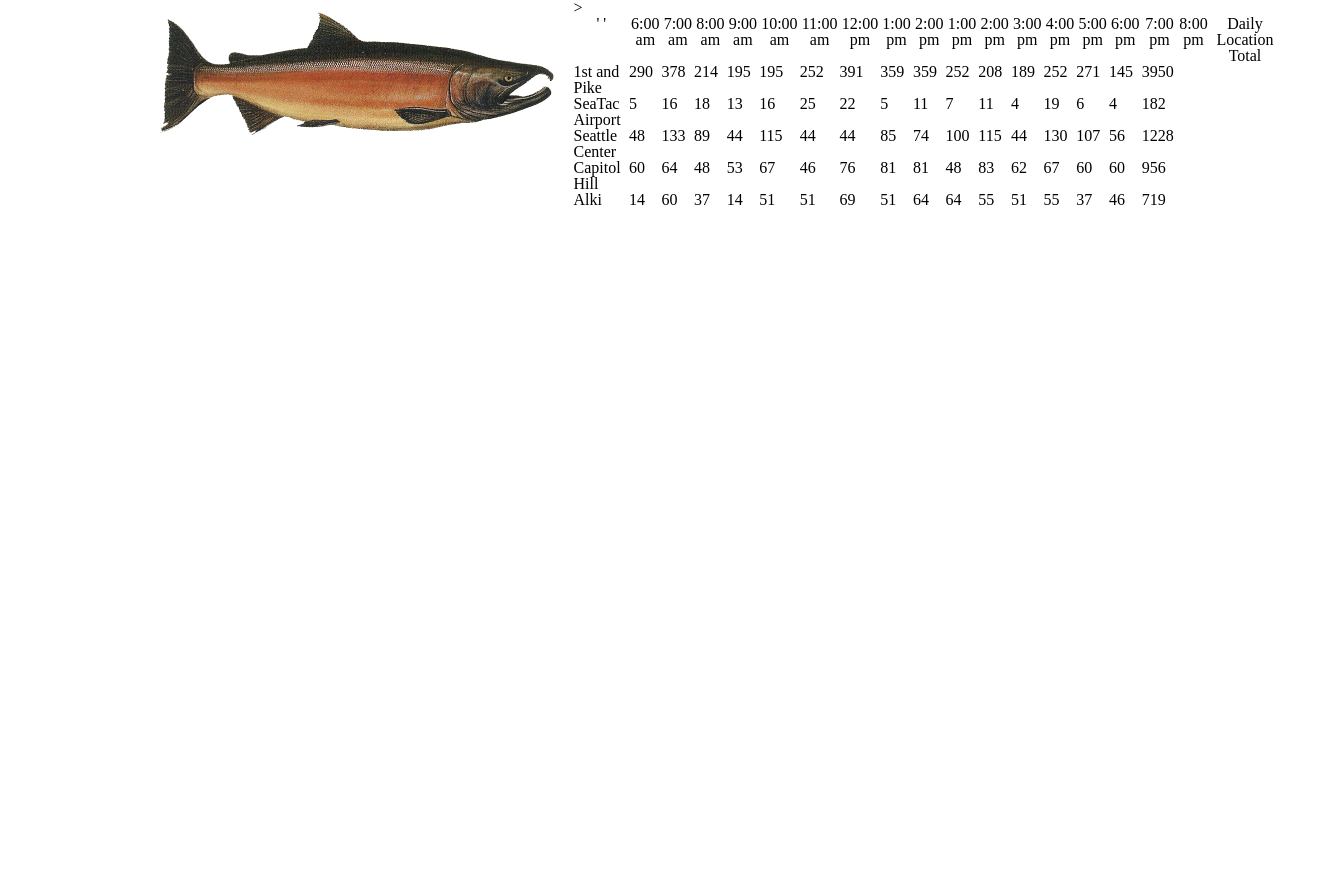
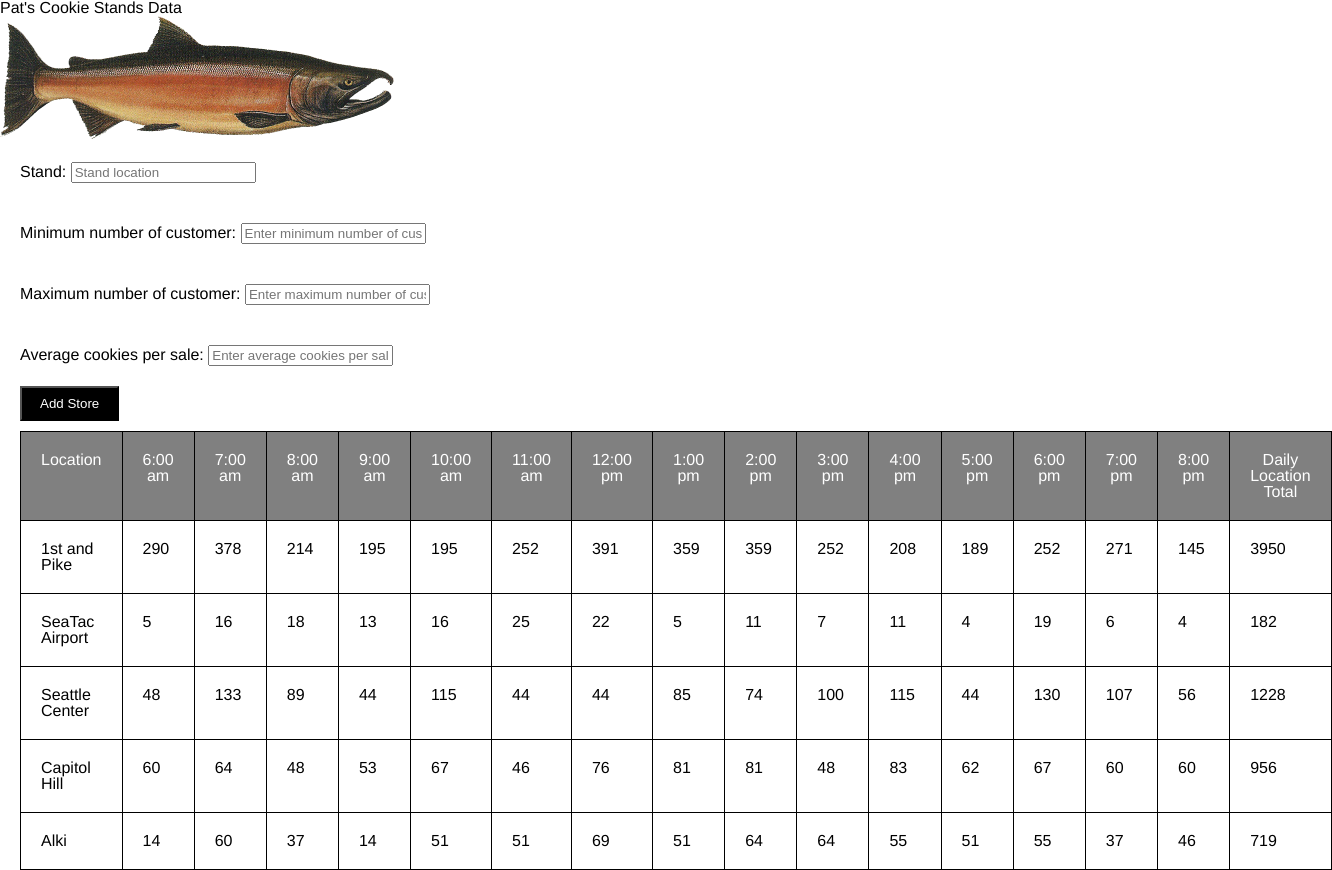
Before and after one commit to kbperez/cookie-stand, a plain HTML site: page sales.html in a window 1280 px wide. Shown: the whole page, 1332 px wide, since content can reach past the window. Before the commit the page ends 800 px from the top, so only its background shows below. Drawn offline with Linux system fonts and the light colour scheme.

Commit message:
Accepts input

```diff
--- a/app.js
+++ b/app.js
@@ -1,6 +1,7 @@
 'use strict';
 
 var table = document.getElementById('table_content');
+var form = document.getElementById('input_form');
 var sites = [];
 var data = [];
 
@@ -57,7 +58,10 @@ sites.push(capHill);
 sites.push(alki);
 console.log('sites',sites);
 
+
 //Create an array with the store location first, the hourly sales data, and total  location sales, converts array to a string and adds a table row
+
+Store.prototype.tableRow = function () {
   for (var i = 0; i < sites.length; i++) {
     var rowInfo = ['<td>' + sites[i].location + '</td>'];
     console.log('begin',rowInfo);
@@ -77,26 +81,26 @@ newRow = document.createElement('tr');
   newRow.innerHTML = rowInfoStr;
   table.appendChild(newRow);
   }
+}
 
-// for (var i = 0; i < sites.length; i++) {
-//   var totalInfo = ['<td>' + 'Totals ' + '</td>'];
-//   var sitesCookies=0;
-//
-//   for(var j=0; j < sites[i].hrSales.length; j++) {
-//     sitesCookies += sites[i].hrSales[j];
-//   }
-//
-//   totalInfo.push('<td>' + sites[i].sitesCookies + '</td>');
-//
-// console.log(totalInfo);
-//
-// var totalInfoStr = rowInfo.join(' ');
-//
-// console.log(totalInfoStr);
-//
-// var newRow;
-//
-// newRow = document.createElement('tr');
-// newRow.innerHTML = totalInfoStr;
-// table.appendChild(newRow);
-// }
+function formData(event) {
+  event.preventDefault();
+
+  var stand = event.target.stand.value;
+  var min_cust = parseInt(event.target.min_cust.value);
+  var max_cust = parseInt(event.target.max_cust.value);
+  var avg_cookies = parseFloat(event.target.avg_cookies.value);
+
+  console.log(stand, min_cust, max_cust, avg_cookies);
+
+  data.push(new Store(min_cust, max_cust, avg_cookies, stand));
+  //createTable();
+  //form.reset();
+}
+
+form.addEventListener('submit', formData);
+
+
+
+
+pikeAndFirst.tableRow();
--- a/sales.html
+++ b/sales.html
@@ -1,25 +1,59 @@
 <!DOCTYPE html>
 <html>
-  <head>
-    <!-- meta data goes here -->
+<head>
+  <title>Sales Data</title>
+  <link rel="stylesheet" href="reset.css">
+  <link rel="stylesheet" href="style.css">
 
-    <link rel="stylesheet" href="reset.css">
-    <link rel="stylesheet" href="style.css">
-    <title>Sales Data</title>
-  </head>
+</head>
+
+<header>
+    <h1>Pat's Cookie Stands Data</h1>
+  <section>
+        <img src="salmon.png" width="393.5" height="123">
+  </section>
+</header>
+
+<body>
+  <!-- content goes here -->
+    <form id="input_form">
+  <!--         <fieldset>
+        <label for="location">Select location</label>
+        <input type="radio" name="location" value="pikeAndFirst">1st and Pike
+        <input type="radio" name="location" value="seaTac">SeaTac Airport
+        <input type="radio" name="location" value="seatCtr">Seattle Center
+        <input type="radio" name="location" value="capHill">Capitol Hill
+        <input type="radio" name="location" value="alki">Alki
+      </fieldset> -->
+
+      <fieldset>
+        <label for="stand">Stand:</label>
+        <input for="text" name="stand" placeholder="Stand location" required>
+      </fieldset>
+
+      <fieldset>
+        <label for="min_cust">Minimum number of customer:</label>
+        <input for="text" name="min_cust" placeholder="Enter minimum number of customers" required>
+      </fieldset>
+
+      <fieldset>
+        <label for="max_cust">Maximum number of customer:</label>
+        <input for="text" name="max_cust" placeholder="Enter maximum number of customers" required>
+      </fieldset>
+
+      <fieldset>
+        <label for="avg_cookies">Average cookies per sale:</label>
+        <input for="text" name="avg_cookies" placeholder="Enter average cookies per sale" required>
+      </fieldset>
 
 
-  <body>
-    <!-- content goes here -->
-    <header>
-      <section>
-        <img src="salmon.png" width="393.5" height="123">>
-      </section>
-    </header>
+      <button id="submit_btn" type="submit">Add Store</button>
+
+    </form>
 
     <table id="shell">
       <thead>
-        <th>'            '</th>
+        <th>Location</th>
         <th>6:00 am</th>
         <th>7:00 am</th>
         <th>8:00 am</th>
@@ -27,8 +61,6 @@
         <th>10:00 am</th>
         <th>11:00 am</th>
         <th>12:00 pm</th>
-        <th>1:00 pm</th>
-        <th>2:00 pm</th>
         <th>1:00 pm</th>
         <th>2:00 pm</th>
         <th>3:00 pm</th>
--- a/style.css
+++ b/style.css
@@ -1,31 +1,48 @@
 /* app style */
+/* app styles */
+
 body {
-
+  font-family: helvetica
 }
 
-h1 {
-background: #a7482a;
-color: white;
-height: 100px;
-margin-bottom: 30px;
-font-family: Times;
-font-size: 24px;
-}
-header section {
-  width: 960px;
-  margin: 0 auto;
+fieldset {
+  padding: 20px
 }
 
-header section img {
-  margin-top: 12px;
-  float: left;
-  margin-right: 20px;
+input[type="text"]{
+  padding: 7px;
+  border: solid 1px #000;
+  border-radius: 3px;
 }
 
-header section li {
+input[type="text"]:focus {
+  background: #000;
   color: #fff;
-  display: inline-block;
-  margin-top: 45px;
-  margin-right: 80px;
-  font-size: 20px;
 }
+
+button {
+  margin-left: 20px;
+  margin-bottom: 10px;
+  background: #000;
+  color: #fff;
+  padding: 8px 18px;
+  border-radius: 3px:
+  border: none;
+  cursor: pointer;
+}
+
+table {
+  margin-left: 20px;
+}
+
+thead{
+  background: gray;
+  color: white;
+  padding: 20px;
+  border: solid 1px #000;
+}
+
+td, th {
+  padding: 20px;
+  border: solid 1px #000;
+}
```
Also changed, not shown: index.html (+17 -12 lines). Lines whose indentation alone changed are shown as unchanged.
